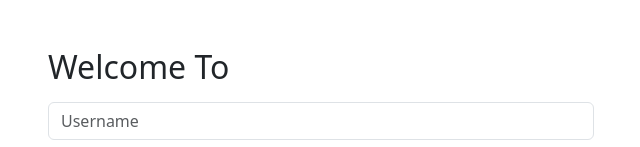
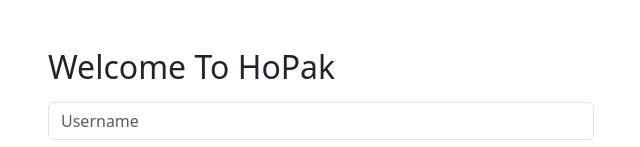
Before and after one commit to disalnohc/Project_Hopak, a React (Create React App) app: page /login in a window 1280 px wide. Shown: the top 147 px of the page, without its empty margins (319-959 px from the left). Built offline with nearby package versions, Linux system fonts and the light colour scheme.

Commit message:
add name app in login page

```diff
--- a/src/view/Login.js
+++ b/src/view/Login.js
@@ -21,7 +21,7 @@ const Login = () => {
     <div className="container">
       <div className="row justify-content-center">
         <div className="col-md-6">
-          <h2 className="mt-5 mb-3">Welcome To</h2>
+          <h2 className="mt-5 mb-3">Welcome To HoPak</h2>
           <input
             type="email"
             className="form-control mb-2"
```
